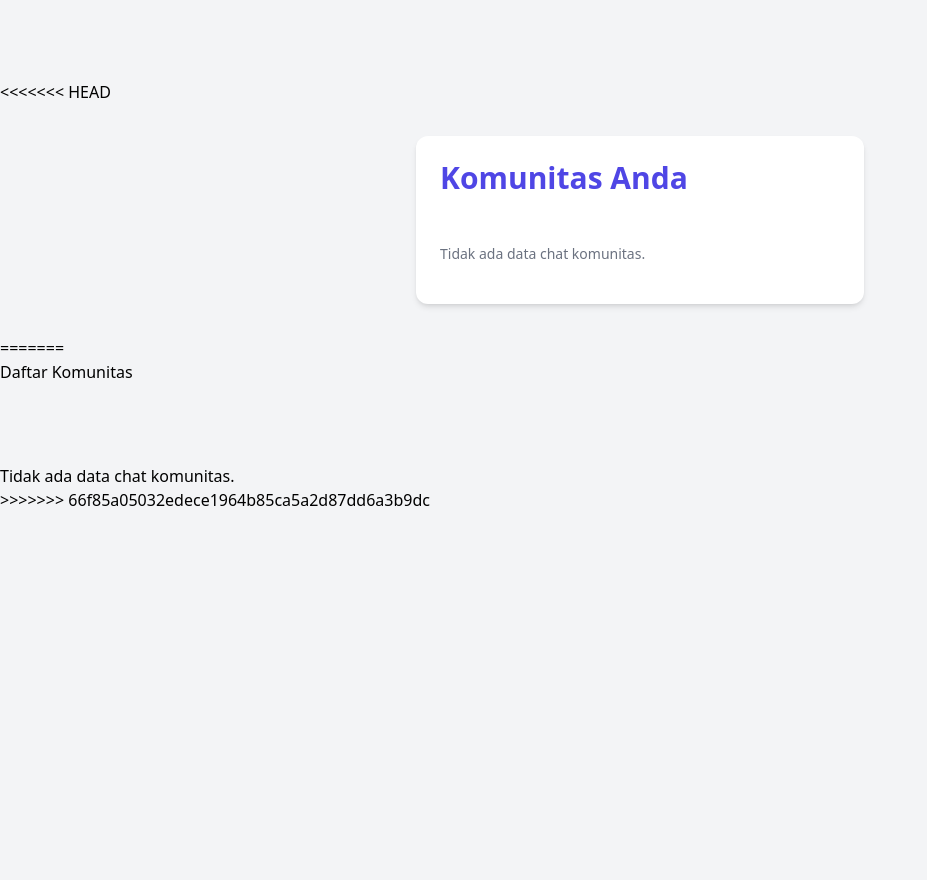
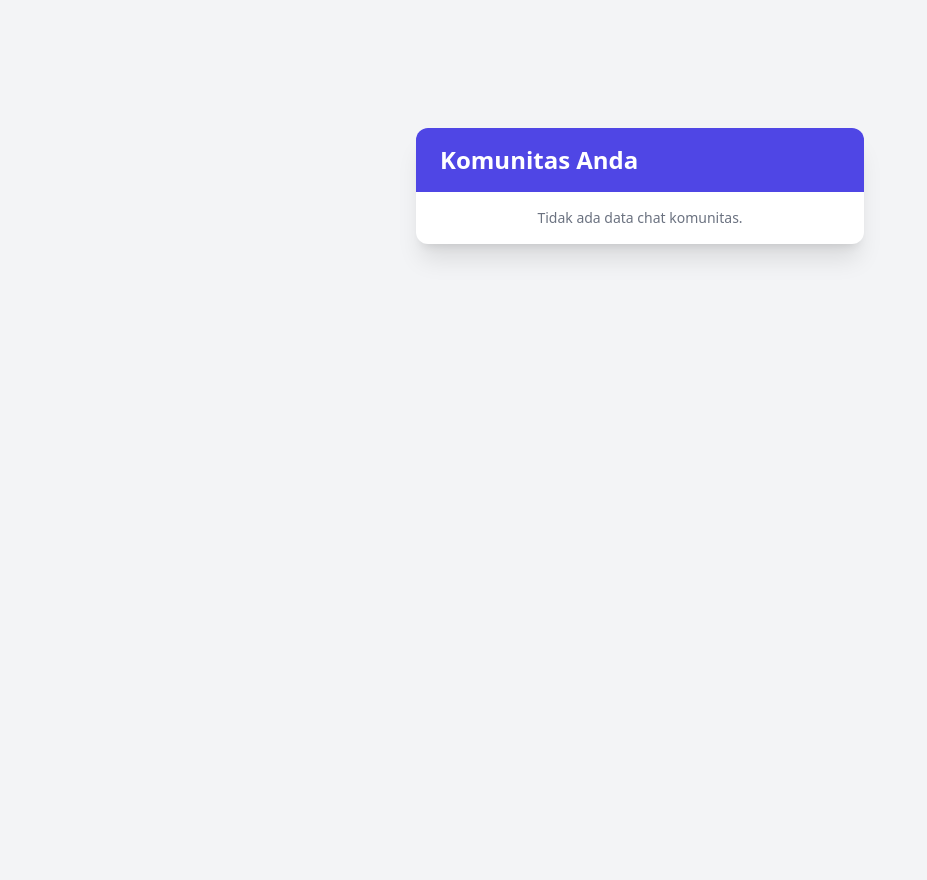
Before and after one commit to Anjaszz/seminar-ku, a CodeIgniter app: the page made by application/views/user/komunitas.php in a window 1280 px wide. Shown: the whole page, without its empty margins (0-927 px from the left). Before the commit the page ends 506 px from the top, so only its background shows below. Run offline with CodeIgniter, Linux system fonts and the light colour scheme; some libraries are stand-ins or nearby versions.

Commit message:
list comunity

```diff
--- a/application/controllers/user/Home.php
+++ b/application/controllers/user/Home.php
@@ -566,7 +566,7 @@ class Home extends CI_Controller {
         $data['nama_mahasiswa'] = $mahasiswa->nama_mhs;
         // Mendapatkan id_mahasiswa dari session
         $id_mahasiswa = $this->session->userdata('id_mahasiswa');
-        $komunitas_chats = $this->Komunitas_model->get_komunitas_chats($id_mahasiswa);
+        $komunitas_chats = $this->Komunitas_model->get_seminar_by_mahasiswa($id_mahasiswa);
         // Pastikan id_mahasiswa ada dalam session
 
         $data['komunitas_chats'] = $komunitas_chats;
--- a/application/views/user/komunitas.php
+++ b/application/views/user/komunitas.php
@@ -1,122 +1,50 @@
 <!DOCTYPE html>
-<html lang="id">
+<html>
 <head>
     <meta charset="UTF-8">
     <meta name="viewport" content="width=device-width, initial-scale=1.0">
     <title>Komunitas</title>
-<<<<<<< HEAD
     <script src="https://cdn.tailwindcss.com"></script>
 </head>
-<body class="bg-gray-100 mt-20">
-    <div class="container mx-auto py-8">
-        <div class="max-w-md mx-auto bg-white rounded-xl shadow-md overflow-hidden">
-            <div class="px-4 py-5 sm:p-6">
-                <h2 class="text-2xl font-extrabold text-gray-900 sm:text-3xl">
-                    <span class="block text-indigo-600">Komunitas Anda</span>
-                </h2>
-                <div class="mt-8">
-                    <ul class="divide-y divide-gray-200">
+<body class="bg-gray-100 min-h-screen mt-20">
+    <div class="container mx-auto px-4 py-8">
+        <div class="max-w-md mx-auto mt-4">
+            <div class="bg-white rounded-xl shadow-xl overflow-hidden">
+                <div class="bg-indigo-600 text-white px-6 py-4">
+                    <h2 class="text-2xl font-bold">Komunitas Anda</h2>
+                </div>
+                <div class="divide-y divide-gray-200">
                     <?php if (!empty($komunitas_chats)): ?>
                         <?php foreach ($komunitas_chats as $chat): ?>
-                                <li class="py-4">
-                                    <a href="<?php echo site_url('user/chat/index/'.$chat->id_vendor.'/'.$chat->id_seminar); ?>" class="flex items-center space-x-4">
+                            <a href="<?php echo site_url('user/chat/index/'.$chat->id_vendor.'/'.$chat->id_seminar); ?>"
+                               class="block hover:bg-gray-50 transition-colors duration-200">
+                                <div class="px-6 py-4 flex items-center space-x-4">
                                     <div class="flex-shrink-0">
-                                            <img src="<?php echo base_url('uploads/poster/'.$chat->lampiran); ?>" alt="Foto Lampiran" class="w-12 h-12 rounded-full">
+                                        <img src="<?php echo base_url('uploads/poster/'.$chat->lampiran); ?>"
+                                             alt="Foto Lampiran"
+                                             class="w-14 h-14 rounded-full object-cover border-2 border-indigo-100">
                                     </div>
                                     <div class="flex-1 min-w-0">
-                                            <p class="text-lg font-medium text-gray-900 truncate"><?php echo $chat->nama_seminar; ?></p>
-                                            <p class="text-sm text-gray-500 truncate"><?php echo $chat->nama_mhs . ' : ' . $chat->pesan; ?></p>
+                                        <p class="text-lg font-semibold text-gray-900 truncate"><?php echo $chat->nama_seminar; ?></p>
+                                        <p class="text-sm text-gray-600 truncate">
+                                            <span class="font-medium text-indigo-600"><?php echo $chat->nama_mhs; ?></span>
+                                            : <?php echo $chat->pesan; ?>
+                                        </p>
                                     </div>
-                                        <div class="inline-flex items-center text-base font-semibold text-gray-900">
-                                            <?php echo date('d-m-Y H:i', strtotime($chat->created_at)); ?>
+                                    <?php if (!empty($chat->created_at)): ?>
+                                    <div class="text-sm text-gray-500">
+                                        <?php echo date('d-m H:i', strtotime($chat->created_at)); ?>
+                                    </div>
+                                    <?php endif; ?>
                                 </div>
                             </a>
-                                </li>
                         <?php endforeach; ?>
                     <?php else: ?>
-                            <li class="py-4">
+                        <div class="px-6 py-4 text-center">
                             <p class="text-sm text-gray-500">Tidak ada data chat komunitas.</p>
-                            </li>
+                        </div>
                     <?php endif; ?>
-                    </ul>
                 </div>
             </div>
         </div>
     </div>
-=======
-    <style>
-        .chat-list {
-            list-style: none;
-            padding: 0;
-        }
-        .chat-item {
-            display: flex;
-            align-items: center;
-            padding: 10px;
-            border-bottom: 1px solid #ccc;
-        }
-        .chat-item img {
-            border-radius: 50%;
-            width: 50px;
-            height: 50px;
-            margin-right: 10px;
-        }
-        .chat-item .chat-details {
-            flex-grow: 1;
-        }
-        .chat-item .chat-name {
-            font-weight: bold;
-            margin-bottom: 5px;
-        }
-        .chat-item .chat-message {
-            color: #777;
-        }
-        .chat-item .chat-time {
-            font-size: 12px;
-            color: #bbb;
-            margin-left: 10px;
-        }
-        .chat-item a {
-            display: block;
-            width: 100%;
-            text-decoration: none;
-            color: inherit;
-        }
-    </style>
-</head>
-<body>
-    <h1>Daftar Komunitas</h1>
-
-    <ul class="chat-list mt-20">
-        <?php if (!empty($komunitas_chats)): ?>
-            <?php foreach ($komunitas_chats as $chat): ?>
-                <li class="chat-item">
-                    <!-- Link untuk mengarah ke halaman chat -->
-                    <a href="<?php echo site_url('user/chat/index/'.$chat->id_vendor.'/'.$chat->id_seminar); ?>">
-                        <!-- Gambar Lampiran -->
-                        <img src="<?php echo base_url('uploads/poster/'.$chat->lampiran); ?>" alt="Foto Lampiran">
-
-                        <div class="chat-details">
-                            <!-- Nama Seminar -->
-                            <div class="chat-name"><?php echo $chat->nama_seminar; ?></div>
-
-                            <!-- Pesan Terakhir dalam Satu Baris -->
-                            <div>
-                                <?php echo $chat->nama_mhs . ' : ' . $chat->pesan; ?>
-                            </div>
-                        </div>
-
-                        <!-- Nama User dan Waktu -->
-                        <div class="chat-time">
-                            <div><?php echo date('d-m-Y H:i', strtotime($chat->created_at)); ?></div>
-                        </div>
-                    </a>
-                </li>
-            <?php endforeach; ?>
-        <?php else: ?>
-            <p>Tidak ada data chat komunitas.</p>
-        <?php endif; ?>
-    </ul>
->>>>>>> 66f85a05032edece1964b85ca5a2d87dd6a3b9dc
-</body>
-</html>
```
Also changed, not shown: application/models/Komunitas_model.php (+41 -7 lines), uploads/poster/c76c1699f16e04877a4f3d1ea37e5ed9.jpg (added). Lines whose indentation alone changed are shown as unchanged.
